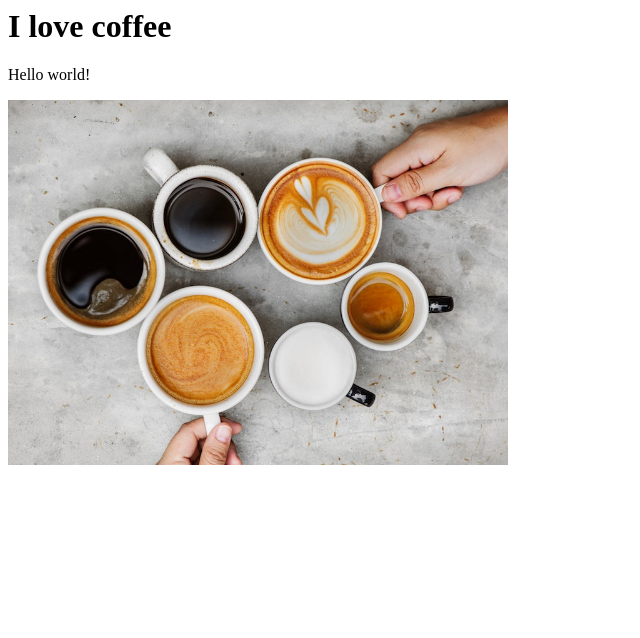
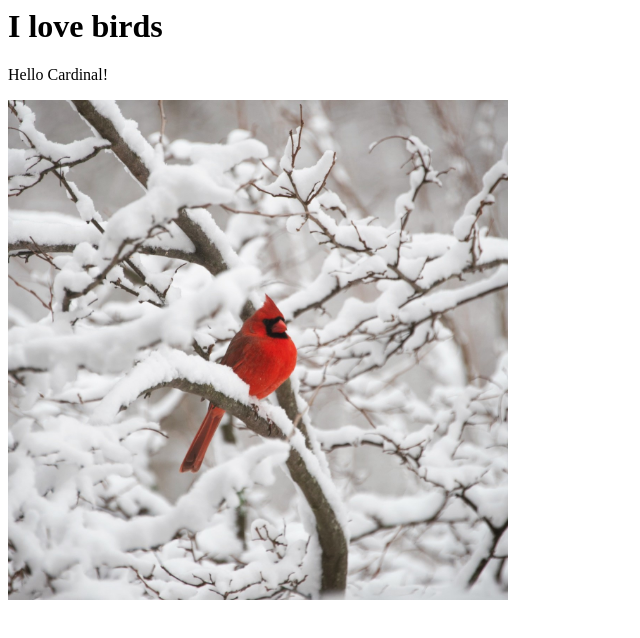
Before and after one commit to MK-coding2/MK-coding2.github.io, a plain HTML site: page index.html in a window 1280 px wide. Shown: the whole page, without its empty margins (0-640 px from the left). Drawn offline with Linux system fonts and the light colour scheme.

Commit message:
Update index.html

```diff
--- a/index.html
+++ b/index.html
@@ -3,11 +3,11 @@
         <title>My First Webpage</title>
     </head>
     <body>
-        <h1>I love coffee</h1>
-        <p>Hello world!</p>
+        <h1>I love birds</h1>
+        <p>Hello Cardinal!</p>
     </body>
 
-    <img src="coffee.jpg" width=500/>
+    <img src="cardinal.jpg" width=500/>
 
     <!-- CORS demo -->
     <!-- <div id="tofetch"/>
```
